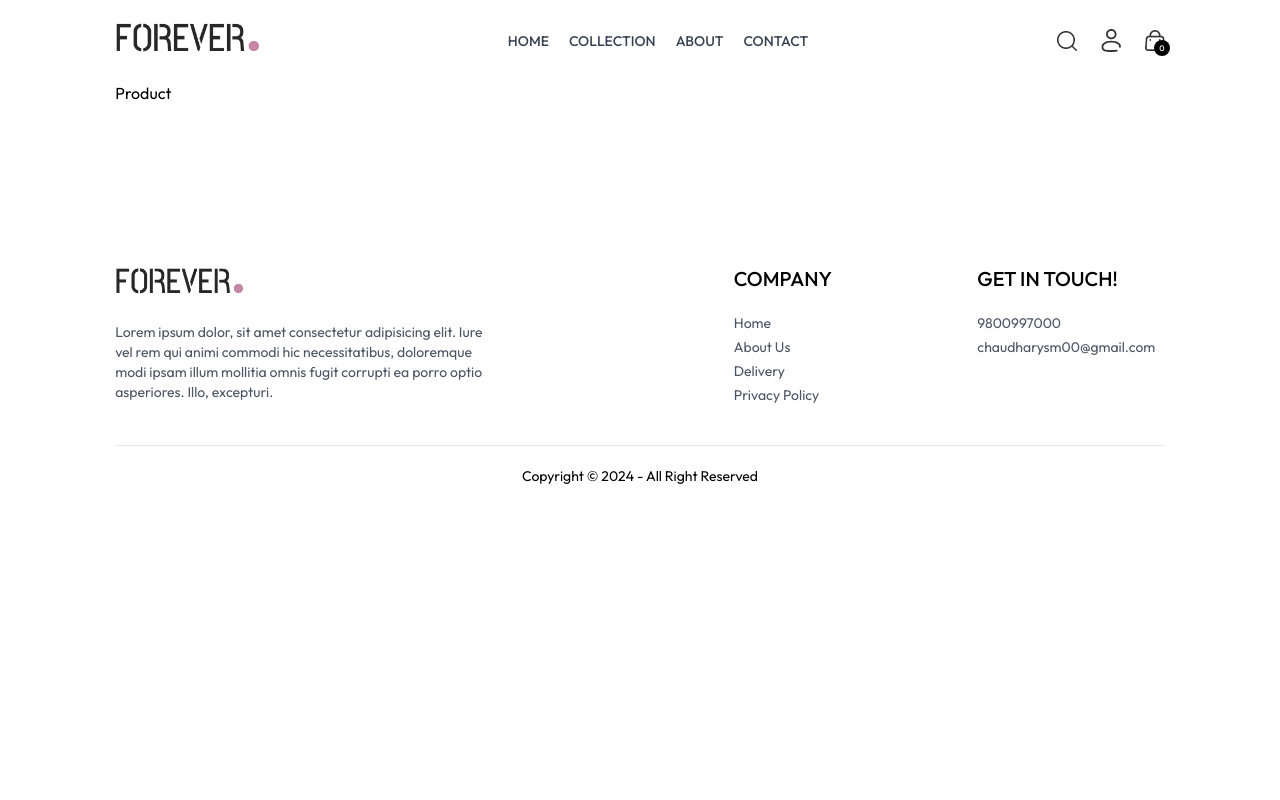
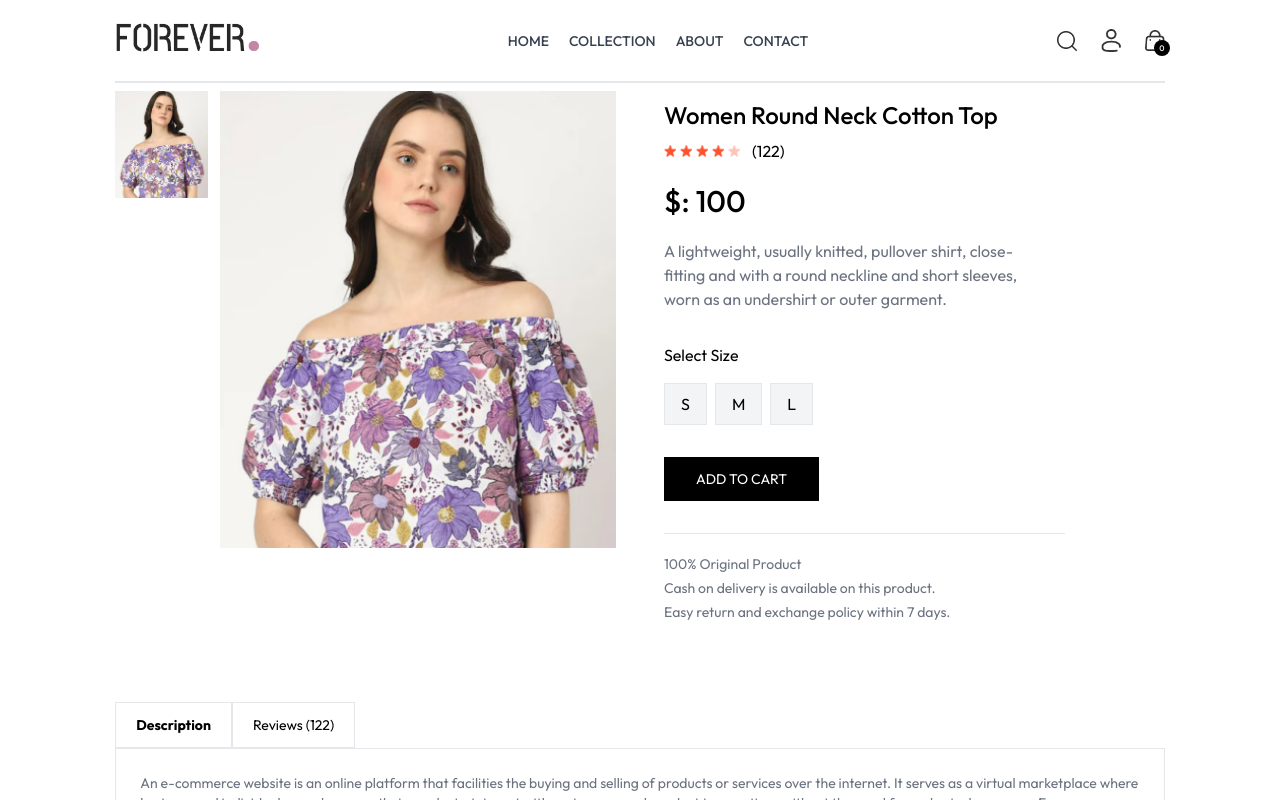
Before and after one commit to salamchy/e_comm, a React (Vite) app in the folder frontend/: page /product/aaaaa in a window 1280 px wide. Shown: the top 800 px of the page. Built offline with nearby package versions, Linux system fonts and the light colour scheme.

Commit message:
product page

```diff
--- a/frontend/src/pages/Product.jsx
+++ b/frontend/src/pages/Product.jsx
@@ -1,6 +1,104 @@
+import { useContext, useEffect, useState } from "react";
+import { useParams } from "react-router-dom";
+import { ShopContext } from "../context/ShopContext";
+import { assets } from "../assets/frontend_assets/assets";
+import RelatedProducts from "../components/RelatedProducts";
+
 const Product = () => {
-  return (
-    <div>Product</div>
-  )
+
+  const { productId } = useParams();
+  const { products, currency, addToCart } = useContext(ShopContext);
+  const [productData, setProductData] = useState(false);
+  const [image, setImage] = useState("");
+  const [size, setSize] = useState("");
+
+  const fetchProductData = async () => {
+    products.map((item) => {
+      if (item._id === productId) {
+        setProductData(item)
+        setImage(item.image[0])
+        return null;
+      }
+    })
+  }
+
+  useEffect(() => {
+    fetchProductData();
+  }, [productId, products])
+
+  return productData ? (
+    <div className="border-t-2 pt-2 transition-opacity ease-in duration-500 opacity-100">
+      {/* product data */}
+      <div className="flex gap-12 sm:gap-12 flex-col sm:flex-row">
+        {/* product images */}
+        <div className="flex-1 flex flex-col-reverse gap-3 sm:flex-row">
+          <div className="flex sm:flex-col overflow-x-auto sm:overflow-y-scroll justify-between sm:justify-normal sm:w-[18.7%] w-full">
+            {
+              productData.image.map((item, index) => (
+                <img src={item} onClick={() => setImage(item)} key={index} className="w-[24%] sm:w-full sm:mb-3 flex-shrink-0 cursor-pointer" alt="" />
+              ))
+            }
+          </div>
+
+          <div className="w-full sm:w-[80%]">
+            <img className="w-full h-auto" src={image} alt="" />
+          </div>
+        </div>
+
+        {/* product info */}
+        <div className="flex-1">
+          <h1 className="font-medium text-2xl mt-2">{productData.name}</h1>
+          <div className="flex items-center gap-1 mt-2">
+            <img src={assets.star_icon} alt="" className="w-3 5" />
+            <img src={assets.star_icon} alt="" className="w-3 5" />
+            <img src={assets.star_icon} alt="" className="w-3 5" />
+            <img src={assets.star_icon} alt="" className="w-3 5" />
+            <img src={assets.star_dull_icon} alt="" className="w-3 5" />
+            <p className="pl-2">(122)</p>
+          </div>
+          <p className="mt-5 text-3xl font-medium">{currency}: {productData.price}</p>
+          <p className="mt-5 text-gray-500 md:w-3/4">{productData.description}</p>
+          <div className="flex flex-col gap-4 my-8">
+            <p>Select Size</p>
+            <div className="flex gap-2">
+              {
+                productData.sizes.map((item, index) => (
+                  <button onClick={() => setSize(item)} className={`border py-2 px-4 bg-gray-100 ${item === size ? "border-orange-500" : ""}`} key={index}>{item}</button>
+                ))
+              }
+            </div>
+          </div>
+
+          <button onClick={() => addToCart(productData._id, size)} className="bg-black text-white px-8 py-3 text-sm active:bggray700">
+            ADD TO CART
+          </button>
+          <hr className="mt-8 sm:w-4/5" />
+
+          <div className="text-sm text-gray-500 mt-5 flex flex-col gap-1">
+            <p>100% Original Product</p>
+            <p>Cash on delivery is available on this product.</p>
+            <p>Easy return and exchange policy within 7 days.</p>
+          </div>
+        </div>
+      </div>
+
+      {/* description & review */}
+      <div className="mt-20">
+        <div className="flex">
+          <b className="border px-5 py-3 text-sm">Description</b>
+          <p className="border px-5 py-3 text-sm">Reviews (122)</p>
+        </div>
+
+        <div className="flex flex-col gap-4 border px-6 py-6 text-sm text-gray-500">
+          <p>An e-commerce website is an online platform that facilities the buying and selling of products or services over the internet. It serves as a virtual marketplace where business and individuals can showcase their products, interact with customers, and conduct transactions without the need for a physical presence. E-commerce websites have gained immense popularity due to their convenience, accessibility, and the global reach they offer.</p>
+
+          <p>E-commerce websites typically display products or services along with details descriptions, images, prices, and any available variations(e.g. sizes, colors). Each product usually has its own dedicated page with relevant information.</p>
+        </div>
+      </div>
+
+      {/* display related products */}
+      <RelatedProducts category={productData.category} subCategory={productData.subCategory} />
+    </div>
+  ) : <div className="opacity-0"></div>
 }
 export default Product
```
